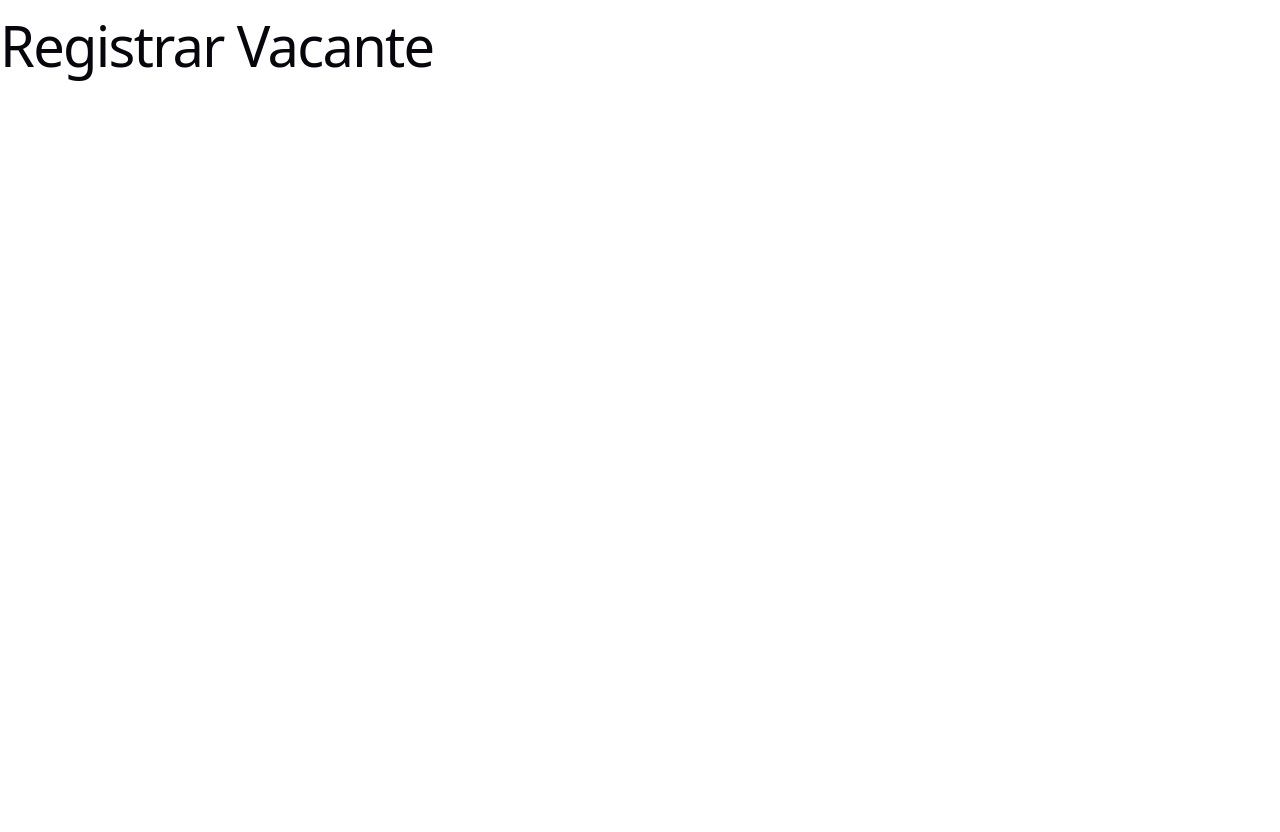
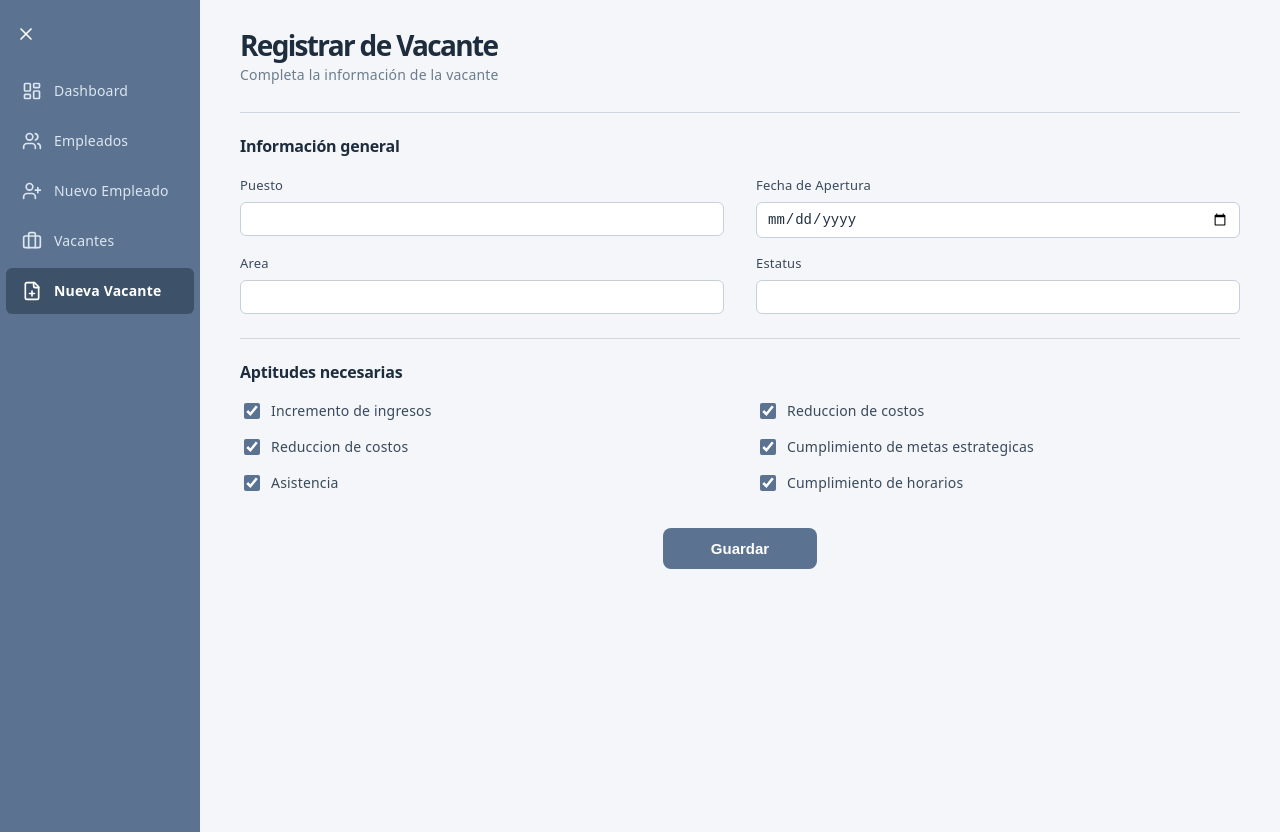
Before and after one commit to gerardoChacon/app-seleccion-altosMandos, a React app in the folder frontend/: page /vacantes/nueva in a window 1280 px wide. Before the commit the page ends 800 px from the top, so only its background shows below. Built offline with nearby package versions, Linux system fonts and the light colour scheme; the HTML template or start-up script is replaced by a standard one.

Commit message:
feature: frontend/addnewvac

```diff
--- a/frontend/src/pages/RegistrarVacantePage.jsx
+++ b/frontend/src/pages/RegistrarVacantePage.jsx
@@ -1,3 +1,74 @@
+import { useState } from "react";
+import Sidebar from "../components/Sidebar";
+import styles from "./RegistrarVacantePage.module.css";
+
+const aptitudes = [
+  "Incremento de ingresos",
+  "Reduccion de costos",
+  "Reduccion de costos",
+  "Cumplimiento de metas estrategicas",
+  "Asistencia",
+  "Cumplimiento de horarios",
+];
+
 export default function RegistrarVacantePage() {
-  return <h1>Registrar Vacante</h1>;
+  const [seleccionadas, setSeleccionadas] = useState(
+    aptitudes.map(() => true)
+  );
+
+  function toggleAptitud(index) {
+    setSeleccionadas((prev) =>
+      prev.map((val, i) => (i === index ? !val : val))
+    );
+  }
+
+  return (
+    <div className={styles.layout}>
+      <Sidebar />
+
+      <main className={styles.content}>
+        <h1 className={styles.pageTitle}>Registrar de Vacante</h1>
+        <p className={styles.pageSubtitle}>Completa la información de la vacante</p>
+        <hr className={styles.divider} />
+
+        <h2 className={styles.sectionTitle}>Información general</h2>
+        <div className={styles.grid}>
+          <div className={styles.fieldGroup}>
+            <label className={styles.label}>Puesto</label>
+            <input type="text" className={styles.input} />
+          </div>
+          <div className={styles.fieldGroup}>
+            <label className={styles.label}>Fecha de Apertura</label>
+            <input type="date" className={styles.input} />
+          </div>
+          <div className={styles.fieldGroup}>
+            <label className={styles.label}>Area</label>
+            <input type="text" className={styles.input} />
+          </div>
+          <div className={styles.fieldGroup}>
+            <label className={styles.label}>Estatus</label>
+            <input type="text" className={styles.input} />
+          </div>
+        </div>
+
+        <hr className={styles.divider} />
+
+        <h2 className={styles.sectionTitle}>Aptitudes necesarias</h2>
+        <div className={styles.checkGrid}>
+          {aptitudes.map((aptitud, index) => (
+            <label key={index} className={styles.checkItem}>
+              <input
+                type="checkbox"
+                checked={seleccionadas[index]}
+                onChange={() => toggleAptitud(index)}
+              />
+              {aptitud}
+            </label>
+          ))}
+        </div>
+
+        <button className={styles.saveBtn}>Guardar</button>
+      </main>
+    </div>
+  );
 }
--- /dev/null
+++ b/frontend/src/pages/RegistrarVacantePage.module.css
@@ -0,0 +1,112 @@
+.layout {
+  display: flex;
+  min-height: 100vh;
+  background-color: #f4f6f9;
+}
+
+.content {
+  flex: 1;
+  padding: 32px 40px;
+  box-sizing: border-box;
+}
+
+.pageTitle {
+  font-size: 28px;
+  font-weight: 700;
+  color: #1e2d3d;
+  margin: 0 0 4px;
+}
+
+.pageSubtitle {
+  font-size: 14px;
+  color: #6b7d8e;
+  margin: 0 0 24px;
+}
+
+.divider {
+  border: none;
+  border-top: 1px solid #d0d7e0;
+  margin-bottom: 24px;
+}
+
+.sectionTitle {
+  font-size: 16px;
+  font-weight: 600;
+  color: #1e2d3d;
+  margin: 0 0 16px;
+}
+
+.grid {
+  display: grid;
+  grid-template-columns: 1fr 1fr;
+  gap: 12px 32px;
+  margin-bottom: 24px;
+}
+
+.fieldGroup {
+  display: flex;
+  flex-direction: column;
+  gap: 4px;
+}
+
+.label {
+  font-size: 13px;
+  color: #3a4a5c;
+}
+
+.input {
+  padding: 8px 10px;
+  border: 1px solid #c5d0db;
+  border-radius: 6px;
+  background-color: #ffffff;
+  font-size: 14px;
+  color: #1e2d3d;
+  outline: none;
+  transition: border-color 0.2s;
+}
+
+.input:focus {
+  border-color: #5b7290;
+}
+
+/* grid de checkboxes en dos columnas */
+.checkGrid {
+  display: grid;
+  grid-template-columns: 1fr 1fr;
+  gap: 10px 32px;
+  margin-bottom: 32px;
+}
+
+.checkItem {
+  display: flex;
+  align-items: center;
+  gap: 8px;
+  font-size: 14px;
+  color: #3a4a5c;
+  cursor: pointer;
+}
+
+.checkItem input[type="checkbox"] {
+  width: 16px;
+  height: 16px;
+  accent-color: #5b7290;
+  cursor: pointer;
+}
+
+.saveBtn {
+  display: block;
+  margin: 0 auto;
+  padding: 12px 48px;
+  background-color: #5b7290;
+  color: #ffffff;
+  border: none;
+  border-radius: 8px;
+  font-size: 15px;
+  font-weight: 600;
+  cursor: pointer;
+  transition: background-color 0.2s;
+}
+
+.saveBtn:hover {
+  background-color: #4a6080;
+}
```
